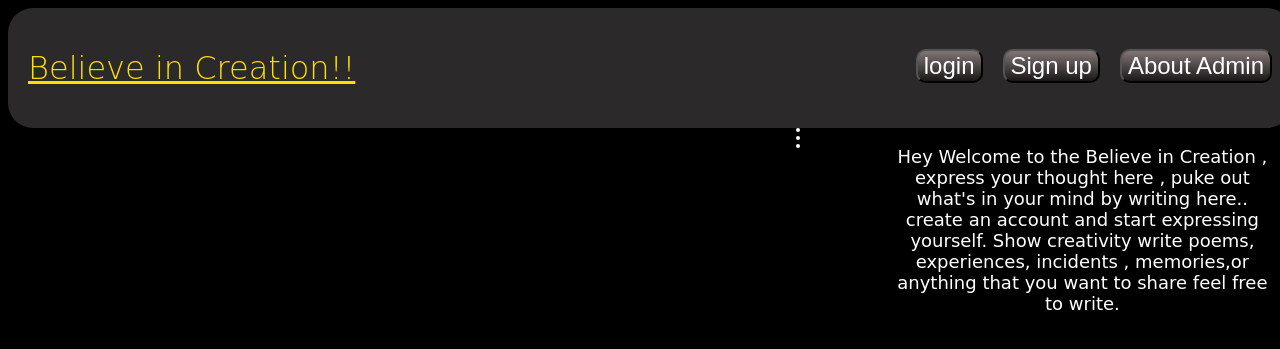
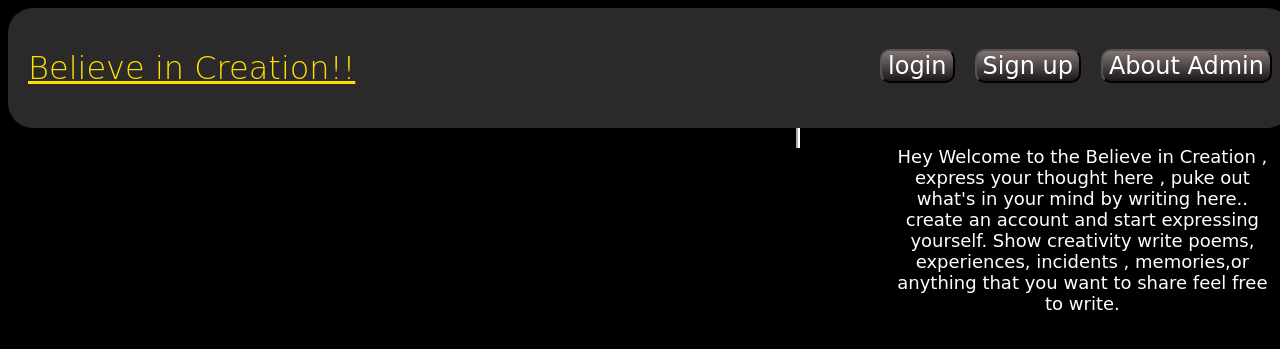
Before and after one commit to wolfy00/bic, a Django app: page / in a window 1280 px wide. Shown: the top 349 px of the page. Run offline with Django 3.2, Linux system fonts and the light colour scheme; data that the repository does not hold is empty.

Commit message:
font changed

```diff
--- a/blog/static/css/blog.css
+++ b/blog/static/css/blog.css
@@ -38,7 +38,7 @@ body{
     font-family:Comic Sans MS, Comic Sans; }
 
 .post-area{
-    border-right:4px dotted white;
+    border-right:4px groove white;
     float:left;
     width:60%;
     padding:10px;
@@ -96,5 +96,5 @@ body{
 
 * {
   /* For mobile phones: */
-
+    font-family: "Comic Sans MS", "Comic Sans", cursive;
    max-width: 100%;}
```
